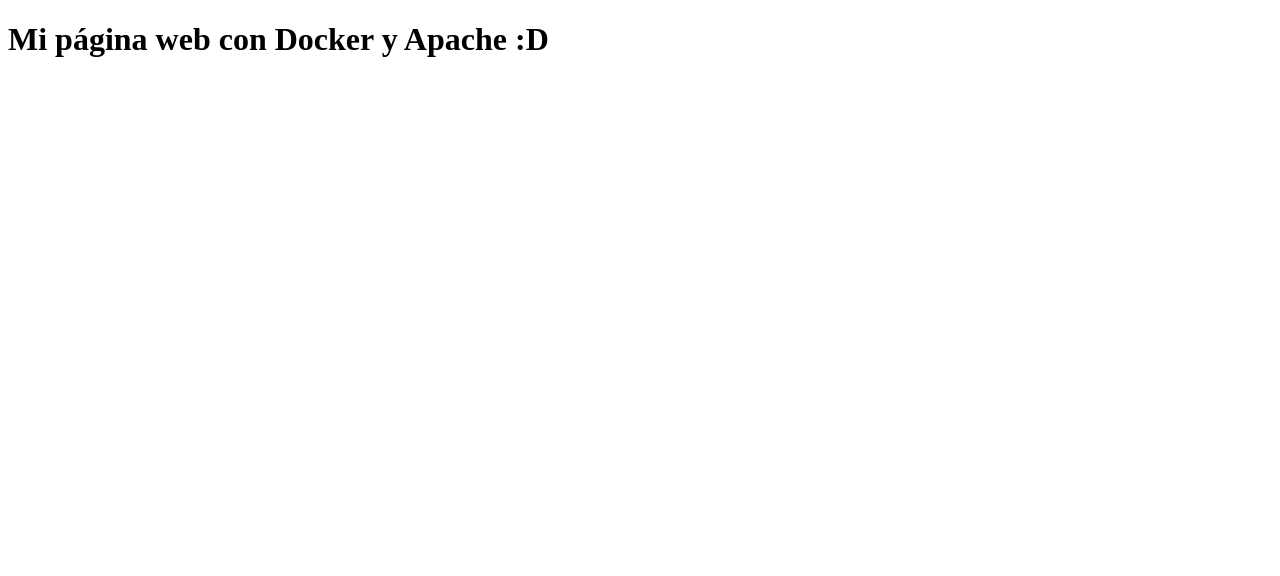
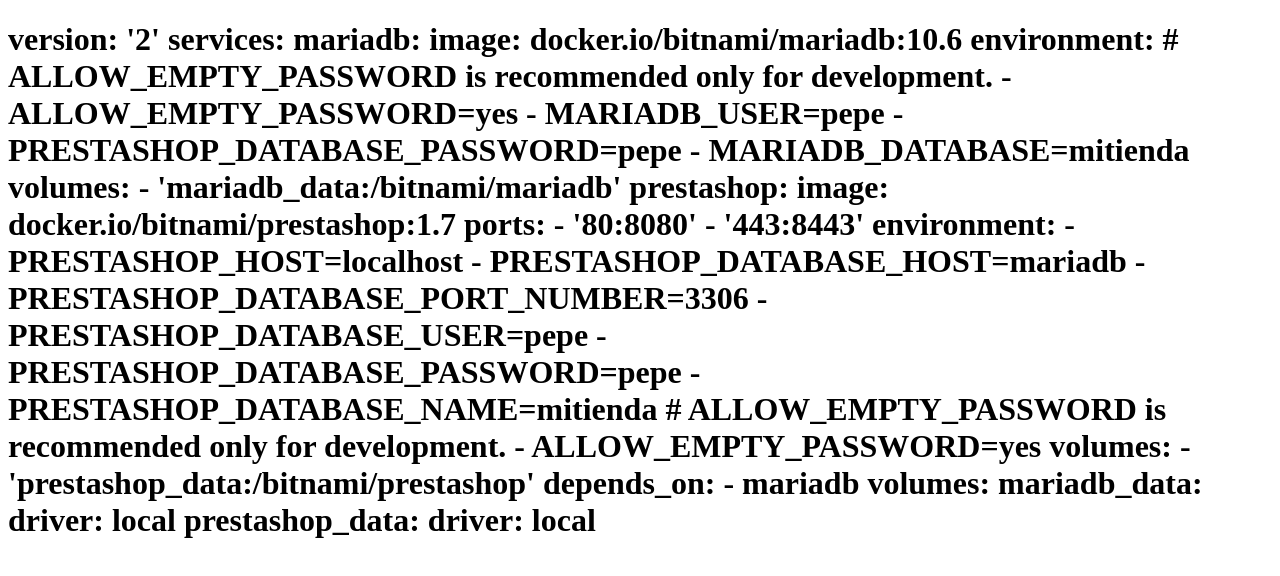
Before and after one commit to soyLuke03/WebConApache.github.io, a plain HTML site: page index.html in a window 1280 px wide. Drawn offline with Linux system fonts and the light colour scheme.

Commit message:
Update index.html

```diff
--- a/index.html
+++ b/index.html
@@ -5,6 +5,41 @@
     <title>Learn Docker at Tecmint.com</title>
 </head>
 <body>
-    <h1>Mi página web con Docker y Apache :D</h1>
+    <h1>version: '2'
+services:
+  mariadb:
+    image: docker.io/bitnami/mariadb:10.6
+    environment:
+      # ALLOW_EMPTY_PASSWORD is recommended only for development.
+      - ALLOW_EMPTY_PASSWORD=yes
+      - MARIADB_USER=pepe
+      - PRESTASHOP_DATABASE_PASSWORD=pepe
+      - MARIADB_DATABASE=mitienda
+
+    volumes:
+      - 'mariadb_data:/bitnami/mariadb'
+  prestashop:
+    image: docker.io/bitnami/prestashop:1.7
+    ports:
+      - '80:8080'
+      - '443:8443'
+    environment:
+      - PRESTASHOP_HOST=localhost
+      - PRESTASHOP_DATABASE_HOST=mariadb
+      - PRESTASHOP_DATABASE_PORT_NUMBER=3306
+      - PRESTASHOP_DATABASE_USER=pepe
+      - PRESTASHOP_DATABASE_PASSWORD=pepe
+      - PRESTASHOP_DATABASE_NAME=mitienda
+      # ALLOW_EMPTY_PASSWORD is recommended only for development.
+      - ALLOW_EMPTY_PASSWORD=yes
+    volumes:
+      - 'prestashop_data:/bitnami/prestashop'
+    depends_on:
+      - mariadb
+volumes:
+  mariadb_data:
+    driver: local
+  prestashop_data:
+    driver: local</h1>
 </body>
 </html>
```
